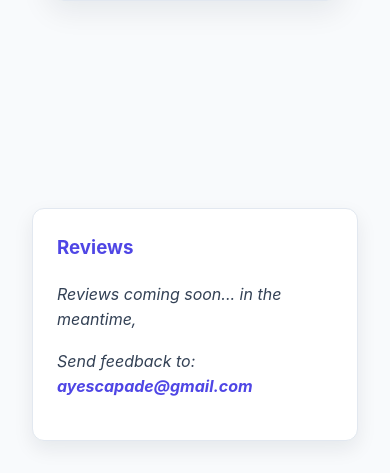
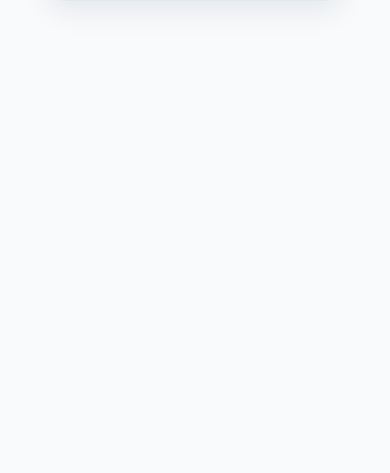
Before and after one commit to Ayesha495/Riphah-GPA-calculator, a Django app: page /cgpa/ in a window 390 px wide. Shown: the part 371-844 px from the top of the page. Run offline with Django 5.2, Linux system fonts and the light colour scheme.

```diff
--- a/calculator/templates/calculator/base.html
+++ b/calculator/templates/calculator/base.html
@@ -22,13 +22,7 @@
       </div>
     </main>
 
-    <aside class="sidebar">
-      <div class="reviews-panel">
-        <h3>Reviews</h3>
-        <p><em>Reviews coming soon... in the meantime,</em></p>
-        <p><em>Send feedback to: <b style="color: #4f46e5;">ayescapade@gmail.com</b></em></p>
-      </div>
-    </aside>
+
   </div>
   {% else %}
   <div class="home-content">
```
